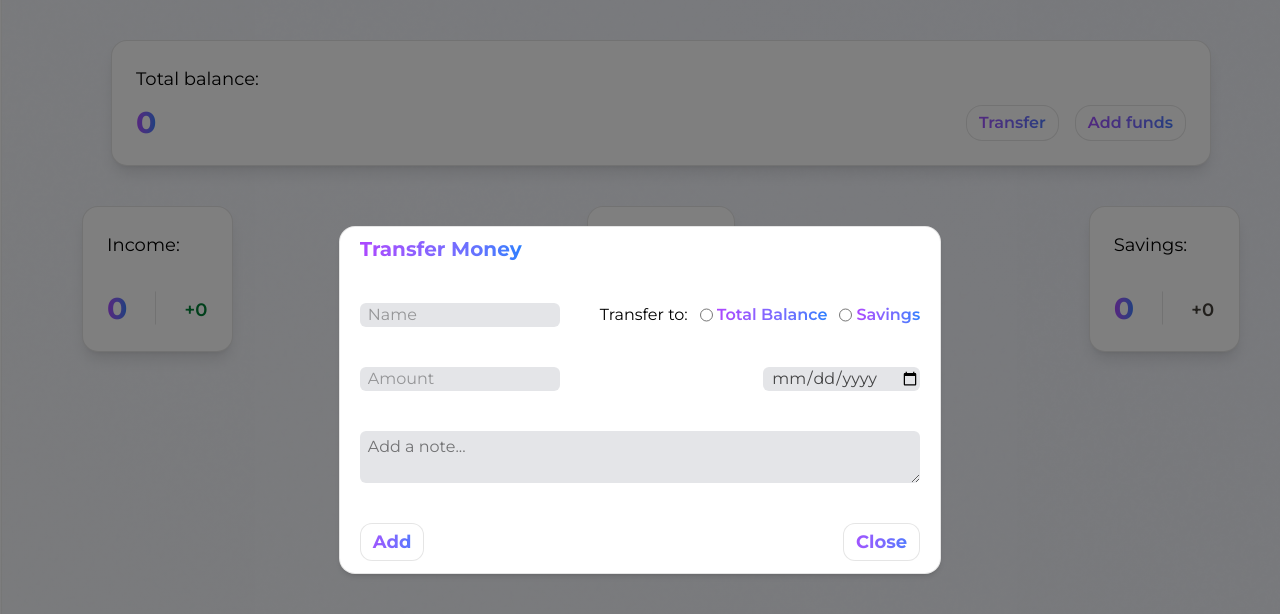
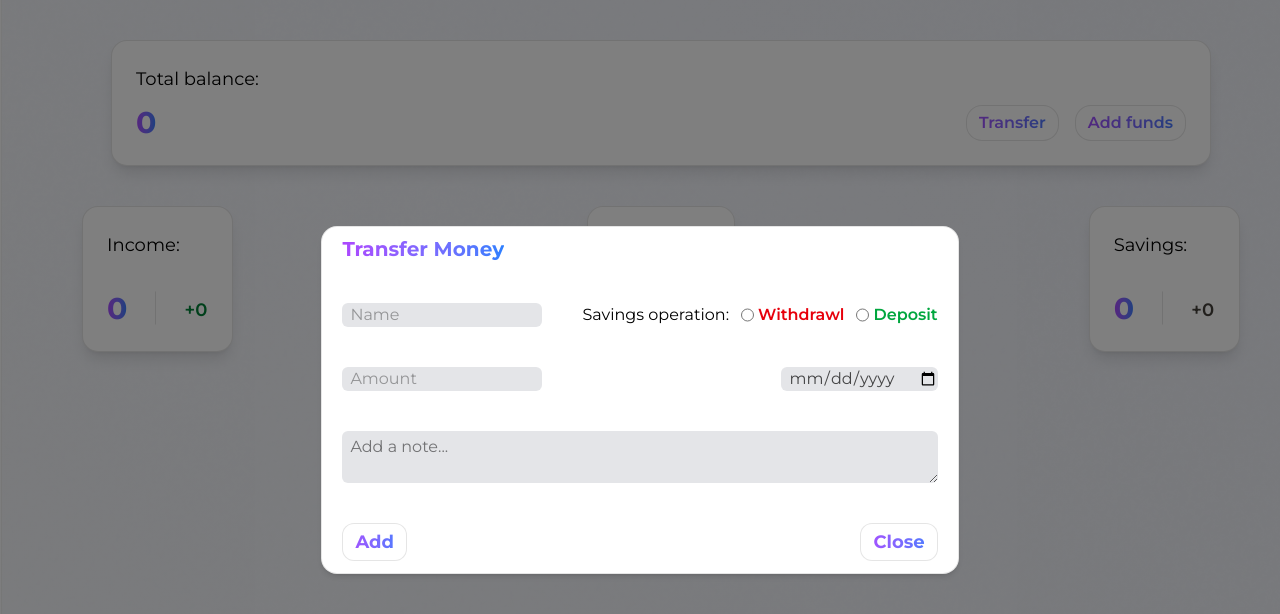
Before and after one commit to markomoev/Coinwise, a React (Vite) app: page /Coinwise/dashboard in a window 1280 px wide. Both pictures are taken after a click on the button "Transfer". Shown: the top 614 px of the page. Built offline with nearby package versions, Linux system fonts and the light colour scheme; no server answers; the database is empty.

Commit message:
transfer popup added to db

```diff
--- a/src/components/dashboard/FundsPopup.tsx
+++ b/src/components/dashboard/FundsPopup.tsx
@@ -105,7 +105,7 @@ export default function FundsPopup({closePopup}: Props) {
                         />
 
                     <label
-                            htmlFor="saivings"
+                            htmlFor="savings"
                             className= 'ml-1 font-semibold bg-gradient-to-r from-purple-500 to-blue-500 bg-clip-text text-transparent' >
                         Savings
                     </label>
--- a/src/components/dashboard/TransferPopup.tsx
+++ b/src/components/dashboard/TransferPopup.tsx
@@ -1,11 +1,57 @@
+import {supabase} from '../../client'
+
+import { useState } from "react";
+
 type Popup = {
     closeTransferPopup: () => void;
 }
 
 export default function TransferPopup({closeTransferPopup}: Popup) {
-    const transferMon = async () => {
-        // transfer money logic
-    }
+        // storing all the clinets info from the funds popup
+        const [name, setName] = useState('');
+        const [type, setType] = useState('');
+        const [amount, setAmount] = useState('' as number | string);
+        const [date, setDate] = useState('');
+        const [note, setNote] = useState('');
+
+        // better formatted type of the transfer type
+        const typeToSave = type
+        .split(" ")
+        .map(word => word.charAt(0).toUpperCase() + word.slice(1).toLowerCase())
+        .join(" ");
+
+
+        const transferMon = async () => {
+            // transfer money logic
+
+            // check for account first
+            const { data: { session } } = await supabase.auth.getSession();
+            if(!session){alert('You need to be logged in to transfer money!'); return;}
+            else{
+                // transfer money logic
+                const { data: { user } } = await supabase.auth.getUser()
+                const currentUser = user?.id;
+
+                const {error: insertingTransferError} = await supabase
+                .from('Transactions')
+                .insert([{
+                user_id: currentUser,
+                name: name,
+                type: typeToSave,
+                amount: amount,
+                date: date,
+                note: note
+                }])
+
+                if(insertingTransferError){
+                    alert("Error in inserting the transfer data!")
+                    console.error(insertingTransferError.message)
+                    return;
+                }
+
+            }
+            closeTransferPopup();
+        }
 
     return(
         <div className = 'bg-white border border-black/10 w-full h-auto rounded-2xl flex flex-col shadow-md pb-3'>
@@ -21,44 +67,50 @@ export default function TransferPopup({closeTransferPopup}: Popup) {
                     <input required
                         type="text"
                         placeholder = 'Name'
+                        value={name}
+                        onChange = {(e) => setName(e.target.value)}
                         className="bg-gray-600/15 text-black/70 pl-2 rounded-md"
                         />
                 </div>
 
                 <div className = 'flex flex-row'>
-                {/* Different types of funds */}
-                    <p className = ''>Transfer to:</p>
+                {/* different type of operations for the savings account */}
+                    <p className = ''>Savings operation:</p>
 
-                    {/* Total balance funds */}
+                    {/* withdrawl from savings */}
                     <input required
-                        id = 'total'
-                        name='funds-type'
+                        id = 'withdrawl'
+                        name='savings-operations'
                         type="radio"
                         placeholder = 'Name'
-                        value ='total'
+                        value ='savings Withdrawl'
+                        checked={type === 'savings Withdrawl'}
+                        onChange={(e) => setType(e.target.value)}
                         className = 'ml-3 cursor-pointer'
                         />
 
                     <label
-                            htmlFor="total"
-                            className= 'ml-1 font-semibold bg-gradient-to-r from-purple-500 to-blue-500 bg-clip-text text-transparent' >
-                        Total Balance
+                            htmlFor="withdrawl"
+                            className= 'ml-1 font-semibold text-red-600' >
+                        Withdrawl
                     </label>
 
-                    {/* Savings transaction */}
+                    {/* deposit into savings*/}
                     <input required
-                        id = 'savings'
+                        id = 'deposit'
                         type="radio"
-                        name='funds-type'
+                        name='savings-operations'
                         placeholder = 'Name'
-                        value ='savings'
+                        value ='savings Deposit'
+                        checked={type === 'savings Deposit'}
+                        onChange={(e) => setType(e.target.value)}
                         className="ml-3 cursor-pointer"
                         />
 
                     <label
-                            htmlFor="saivings"
-                            className= 'ml-1 font-semibold bg-gradient-to-r from-purple-500 to-blue-500 bg-clip-text text-transparent' >
-                        Savings
+                            htmlFor="deposit"
+                            className= 'ml-1 font-semibold text-green-600' >
+                        Deposit
                     </label>
                 </div>
             </div>
@@ -67,10 +119,14 @@ export default function TransferPopup({closeTransferPopup}: Popup) {
                 <input required
                     type="number"
                     placeholder = 'Amount'
+                    value = {amount}
+                    onChange = {(e) => setAmount(Number(e.target.value))}
                     className="bg-gray-600/15 text-black/70 pl-2 rounded-md" />
 
                 <input
                     type="date"
+                    value={date}
+                    onChange={(e) => setDate(e.target.value)}
                     className="bg-gray-600/15 text-black/70 pl-2 rounded-md"/>
             </div>
 
@@ -78,6 +134,8 @@ export default function TransferPopup({closeTransferPopup}: Popup) {
                 <textarea
                     name="note"
                     id="note"
+                    value={note}
+                    onChange={(e) => setNote(e.target.value)}
                     placeholder='Add a note...'
                     className = 'w-full bg-gray-600/15 pl-2 rounded-md pt-1'>
                 </textarea>
@@ -85,6 +143,7 @@ export default function TransferPopup({closeTransferPopup}: Popup) {
 
             <div className = 'mt-10 w-full flex flex-row justify-between pl-5 pr-5'>
                 <button
+                    onClick = {transferMon}
                     className = 'text-lg font-bold flex items-center justify-center border-black/10 border hover:shadow-lg rounded-xl pb-1 pr-3 pl-3 pt-1 cursor-pointer bg-gradient-to-r from-purple-500 to-blue-500 bg-clip-text text-transparent'>
                     Add
                 </button>
```
